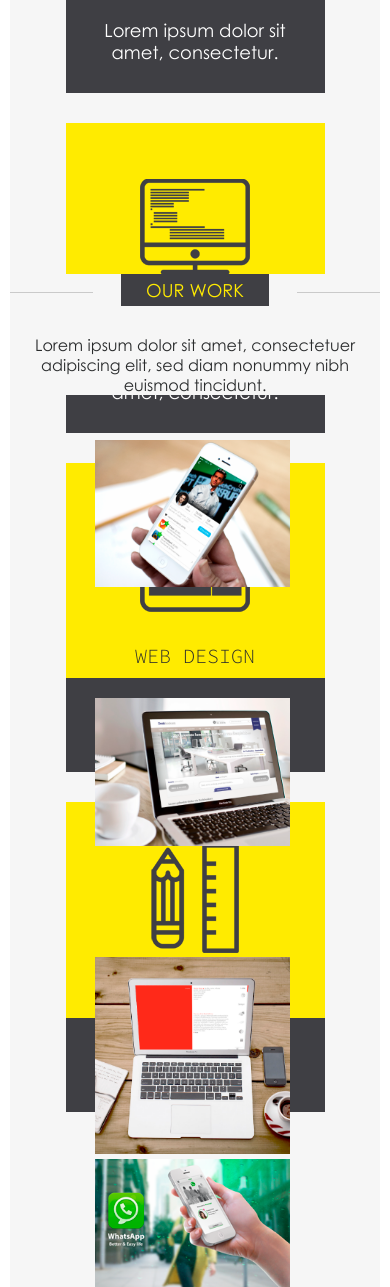
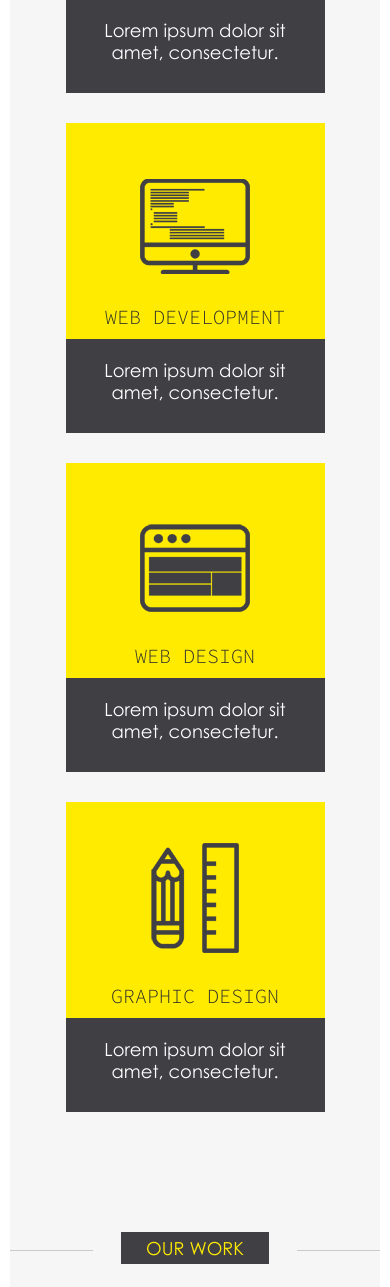
Before and after one commit to OksanaRozsokha/lesson14, a PHP site: page / in a window 390 px wide. Shown: the part 1313-2600 px from the top of the page. Run offline with PHP 8.4, Linux system fonts and the light colour scheme; some web fonts are replaced.

Commit message:
responsive

```diff
--- a/css/screen.css
+++ b/css/screen.css
@@ -412,9 +412,6 @@ button {
   margin-bottom: 20px;
 }
 
-.designs-list {
-  height: 400px;
-}
 .designs-list li {
   margin-bottom: 30px;
 }
--- a/index.html
+++ b/index.html
@@ -257,7 +257,7 @@
 
     <footer class="main-footer">
         <div class="grey-bg">
-            <div class="container flex-md-row">
+            <div class="container row">
                 <div class="left-content col-md-4">
                     <div class="text-block">
                         <h3>About us</h3>
--- a/scss/sections/_designs.scss
+++ b/scss/sections/_designs.scss
@@ -10,7 +10,6 @@
   }
 }
 .designs-list {
-  height: 400px;
   li {
     margin-bottom: 30px;
     &:hover {
```
